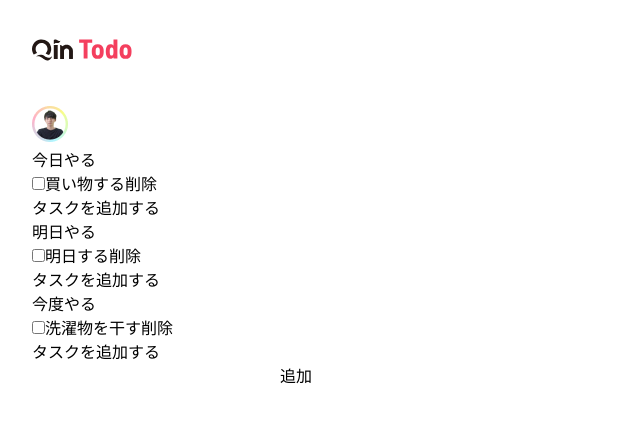
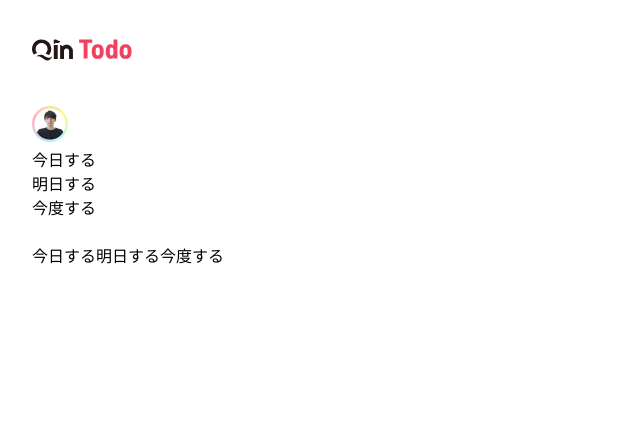
Before and after one commit to aopontann/qin-todo, a Next.js app in the folder web/: page / in a window 1280 px wide. Shown: the top 422 px of the page, without its empty margins (0-640 px from the left). Built offline with nearby package versions, Linux system fonts and the light colour scheme.

Commit message:
moment.jsのかわりにdate-fnsを利用。 タスク追加を三種類の出しわけに対応。

```diff
--- a/web/package.json
+++ b/web/package.json
@@ -9,7 +9,8 @@
     "lint": "next lint"
   },
   "dependencies": {
-    "moment": "^2.29.1",
+    "date-fns": "^2.28.0",
+    "date-fns-tz": "^1.3.0",
     "next": "12.1.0",
     "react": "17.0.2",
     "react-dom": "17.0.2"
--- a/web/src/pages/index.tsx
+++ b/web/src/pages/index.tsx
@@ -4,21 +4,10 @@ import styles from 'styles/Home.module.css';
 import { Header } from 'component/Header';
 import { Footer } from 'component/Footer';
 import { Body } from 'component/Body';
-import { ChangeEventHandler, useRef, useState } from 'react';
-import moment from 'moment';
+import { ChangeEventHandler, useEffect, useRef, useState } from 'react';
+import { addDays, isSameDay, startOfDay } from 'date-fns';
+import { formatInTimeZone } from 'date-fns-tz';
 
-interface Todos {
-  id: number;
-  label: string;
-  isDone: boolean;
-}
-
-type Update = {
-  update: boolean;
-  id: number;
-};
-
-// 仮
 type Items = {
   id: string;
   content: string;
@@ -26,8 +15,8 @@ type Items = {
   execution_date: string | null;
 }[];
 
-// apiレスポンス
-const data: { items: Items } = {
+// apiレスポンス 削除予定
+const res: { items: Items } = {
   items: [
     {
       id: 'id001',
@@ -45,138 +34,139 @@ const data: { items: Items } = {
       id: 'id003',
       content: '明日する',
       completed: true,
-      execution_date: moment().startOf('day').add({ days: 1 }).format(), // テスト用 常に明日の日付になる
+      execution_date: formatInTimeZone(addDays(new Date(), 1), 'UTC', 'yyyy-MM-dd HH:mm:ss'),
+      // テスト用 常に明日の日付になる
     },
   ],
 };
 
+type TodosList = {
+  label: string;
+  color: string;
+  bg: string;
+  todos: Items;
+}[];
+
+const initTodosList: TodosList = [
+  {
+    label: '今日する',
+    color: 'text-rose',
+    bg: 'bg-rose',
+    todos: [],
+  },
+  {
+    label: '明日する',
+    color: 'text-orange',
+    bg: 'bg-orange',
+    todos: [],
+  },
+  {
+    label: '今度する',
+    color: 'text-yellow',
+    bg: 'bg-yellow',
+    todos: [],
+  },
+];
+
+const Home: NextPage = () => {
+  // input関連
+  const ref = useRef<HTMLInputElement>(null);
+  const [text, setText] = useState('');
+  const input: ChangeEventHandler<HTMLInputElement> = (e) => setText(e.target.value);
+  // APIのレスポンス
+  const [data, setData] = useState<Items>([]);
+  // フロント用に加工した配列
+  const [todosList, setTodosList] = useState(initTodosList);
+
   /*
+    日付周りのメモ
     execution_dateが明日か検証して出し分ける
     明日なら「明日やる」
     明日じゃないなら「今日やる」
     ※ 過去はすべて今日やるタスク、明日以降の未来は扱わない。
     nullは「今度やる」
+    基本的には日本時刻は残さず条件分岐する際にのみ利用する
   */
 
+  // 日付の形式
+  const Dateformat = 'yyyy-MM-dd HH:mm:ss';
   // 明日か判別する、nullはそもそも入れさせない。
-const validationTommorow = (data: string): boolean => {
+  const validationTommorow = (date: string): boolean => {
+    const argDate = new Date(date);
     // 現在からみて明日を取得する
-  const tomorrow = moment().startOf('day').add({ days: 1 }).format();
+    const tomorrow = startOfDay(addDays(new Date(), 1));
     // 引数がtomorrowと同じ日付か検証する
-  return moment(data).isSame(tomorrow, 'day');
+    return isSameDay(argDate, tomorrow);
   };
 
-// UTCをJST日本標準時に変換する
-const formatToJST = (UTCDate: string): string => moment.utc(UTCDate).local().format();
+  // タスクを追加
+  const addTask = (label: string): boolean => {
+    if (text === '') return false;
 
-type TodosList = {
-  label: string;
-  color: string;
-  todos: Items;
-}[];
+    switch (label) {
+      case todosList[0].label: // 今日する
+        setData((prevData) => [
+          ...prevData,
+          {
+            id: String(Math.random()),
+            content: text,
+            completed: false,
+            execution_date: formatInTimeZone(new Date(), 'UTC', Dateformat),
+          },
+        ]);
+        break;
+      case todosList[1].label: // 明日する
+        setData((prevData) => [
+          ...prevData,
+          {
+            id: String(Math.random()),
+            content: text,
+            completed: false,
+            execution_date: formatInTimeZone(addDays(new Date(), 1), 'UTC', Dateformat),
+          },
+        ]);
+        break;
+      case todosList[2].label: // 今度する
+        setData((prevData) => [
+          ...prevData,
+          { id: String(Math.random()), content: text, completed: false, execution_date: null },
+        ]);
+        break;
+      default:
+        throw new Error('存在しないキーワードです');
+    }
 
-// フロントで扱いやすいように加工する
-const todosList: TodosList = [
+    setText('');
+    return false;
+  };
+
+  // タスクが増減するたびに配列を作成
+  useEffect(() => {
+    setTodosList((prevTodosList) => [
       {
-    label: '今日やる',
-    color: '#F43F5E',
-    todos: [
-      ...data.items.filter((item) => {
-        const date = item.execution_date;
-        // 明日じゃないなら入れる
-        return date === null ? false : !validationTommorow(formatToJST(date));
+        ...prevTodosList[0],
+        todos: data.filter((todo) => {
+          const date = todo.execution_date;
+          return date === null ? false : !validationTommorow(date);
         }),
-    ],
       },
       {
-    label: '明日やる',
-    color: '#FB923C',
-    todos: [
-      ...data.items.filter((item) => {
-        const date = item.execution_date;
-        // 明日なら入れる
-        return date === null ? false : validationTommorow(formatToJST(date));
+        ...prevTodosList[1],
+        todos: data.filter((todo) => {
+          const date = todo.execution_date;
+          return date === null ? false : validationTommorow(date);
         }),
-    ],
       },
       {
-    label: '今度やる',
-    color: '#FBBF24',
-    todos: [
-      ...data.items.filter((item) => {
-        // nullなら入れる
-        return item.execution_date === null;
+        ...prevTodosList[2],
+        todos: data.filter((todo) => {
+          const date = todo.execution_date;
+          return date === null;
         }),
-    ],
       },
-];
-
-const Home: NextPage = () => {
-  const ref = useRef<HTMLInputElement>(null);
-  const [text, setText] = useState('');
-  const [todos, setTodos] = useState<Todos[]>([]);
-  const [updateButton, setUpdateButton] = useState<Update>({ update: false, id: 0 });
-
-  const toggle: ChangeEventHandler<HTMLInputElement> = (e) => {
-    setTodos((prevTodos) => {
-      return prevTodos.map((prevTodo) => {
-        if (prevTodo.id === Number(e.target.value)) {
-          return {
-            ...prevTodo,
-            isDone: !prevTodo.isDone,
-          };
-        }
-
-        return prevTodo;
-      });
-    });
-  };
-
-  const input: ChangeEventHandler<HTMLInputElement> = (e) => {
-    setText(e.target.value);
-  };
-
-  const add = () => {
-    setTodos((prevTodos) => {
-      return [...prevTodos, { id: Math.random(), label: text, isDone: false }];
-    });
-    setText('');
-  };
-
-  const remove = (index: number): void => {
-    const newTodow = [...todos];
-    newTodow.splice(index, 1);
-    setTodos(newTodow);
-  };
-
-  const edit = (id: number): void => {
-    setTodos((prevTodos) => {
-      return prevTodos.map((prevTodo) => {
-        if (prevTodo.id === id) {
-          ref.current?.focus();
-          setText(prevTodo.label);
-          setUpdateButton({ update: true, id: prevTodo.id });
-        }
-        return { ...prevTodo };
-      });
-    });
-  };
-
-  const update = () => {
-    setTodos((prevTodos) => {
-      return prevTodos.map((prevTodo) => {
-        if (prevTodo.id === updateButton.id) {
-          return {
-            ...prevTodo,
-            label: text,
-          };
-        }
-        return prevTodo;
-      });
-    });
-    setUpdateButton({ update: false, id: 0 });
-    setText('');
-  };
+    ]);
+    console.log(data);
+  }, [data]);
 
   return (
     <div className={styles.container}>
@@ -189,45 +179,34 @@ const Home: NextPage = () => {
       <Header></Header>
 
       <Body>
-        {/* 出しわけ出来次第削除予定
+        <div className='grid gap-8'>
+          {todosList.map((todosItem, i) => (
+            <section key={i}>
+              <p className={todosItem.color}>{todosItem.label}</p>
               <ul>
-          {todos.map((todo, index) => (
-            <li key={todo.id}>
-              <input type='checkbox' value={todo.id} onChange={toggle} checked={todo.isDone} />
-              <button onClick={() => edit(todo.id)}>{todo.label}</button>
-              <button className='border border-red-500' onClick={() => remove(index)}>
-                削除
-              </button>
-            </li>
-          ))}
-          <li className={todos.length ? 'hidden md:block' : ''}>
-            <button onClick={() => ref.current?.focus()}>タスクを追加する</button>
-          </li>
-        </ul> */}
-
-        {todosList.map((todosItem, index) => (
-          <section key={index}>
-            <h2>{todosItem.label}</h2>
-            <ul>
-              {todosItem.todos.map((todo) => (
-                <li key={todo.id}>
+                {todosItem.todos.map((todo, i) => (
+                  <li key={i}>
                     <input type='checkbox' />
                     <button>{todo.content}</button>
                     <button>削除</button>
                   </li>
                 ))}
-              <li className={todosItem.todos.length ? 'hidden md:block' : ''}>
-                <button onClick={() => ref.current?.focus()}>タスクを追加する</button>
-              </li>
               </ul>
             </section>
           ))}
+        </div>
       </Body>
 
       <Footer>
-        <div>
+        <div className='grid gap-2 py-8'>
           <input className='border border-gray' value={text} onChange={input} ref={ref} type='text' />
-          <button onClick={() => (updateButton.update ? update() : add())}>追加</button>
+          <div className='grid gap-1 grid-flow-col'>
+            {todosList.map((todosItem, index) => (
+              <button className={`${todosItem.bg} text-white`} onClick={() => addTask(todosItem.label)} key={index}>
+                {todosItem.label}
+              </button>
+            ))}
+          </div>
         </div>
       </Footer>
     </div>
--- a/web/tailwind.config.js
+++ b/web/tailwind.config.js
@@ -3,7 +3,13 @@ module.exports = {
   darkMode: false,
   content: [],
   theme: {
-    extend: {},
+    extend: {
+      colors: {
+        rose: '#F43F5E',
+        orange: '#FB923C',
+        yellow: '#FBBF24',
+      },
+    },
   },
   plugins: [],
 };
```
Also changed, not shown: 1 other file (tests, documents, lock files or other folders). Lines whose indentation alone changed are shown as unchanged.
